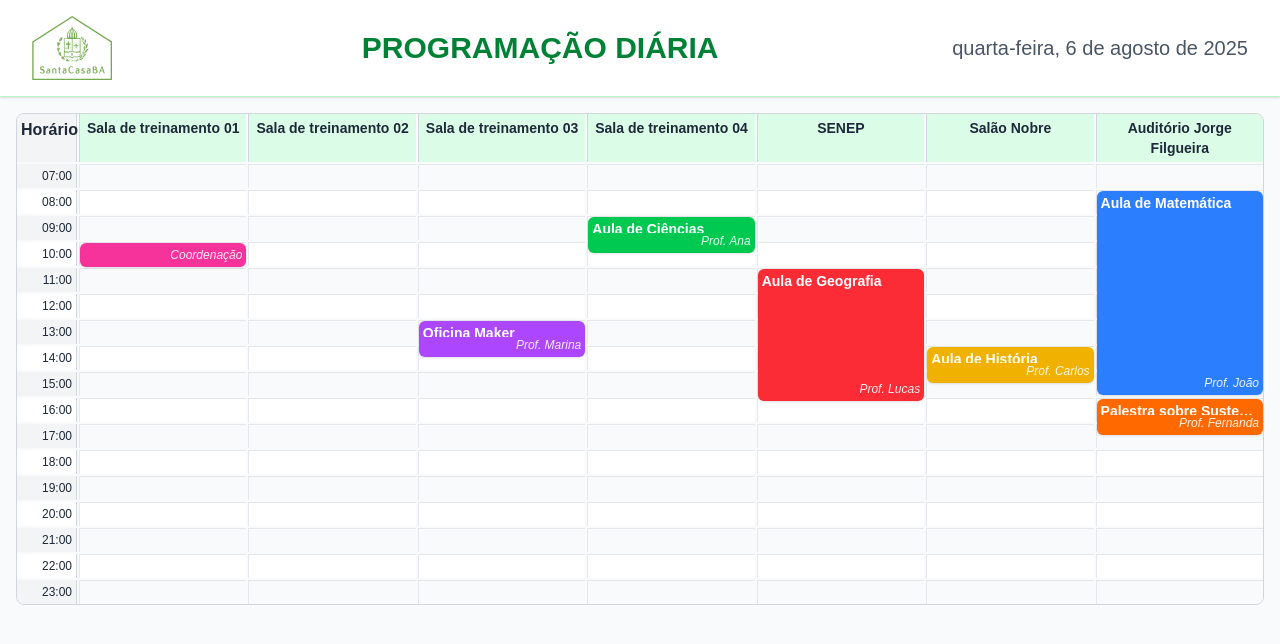
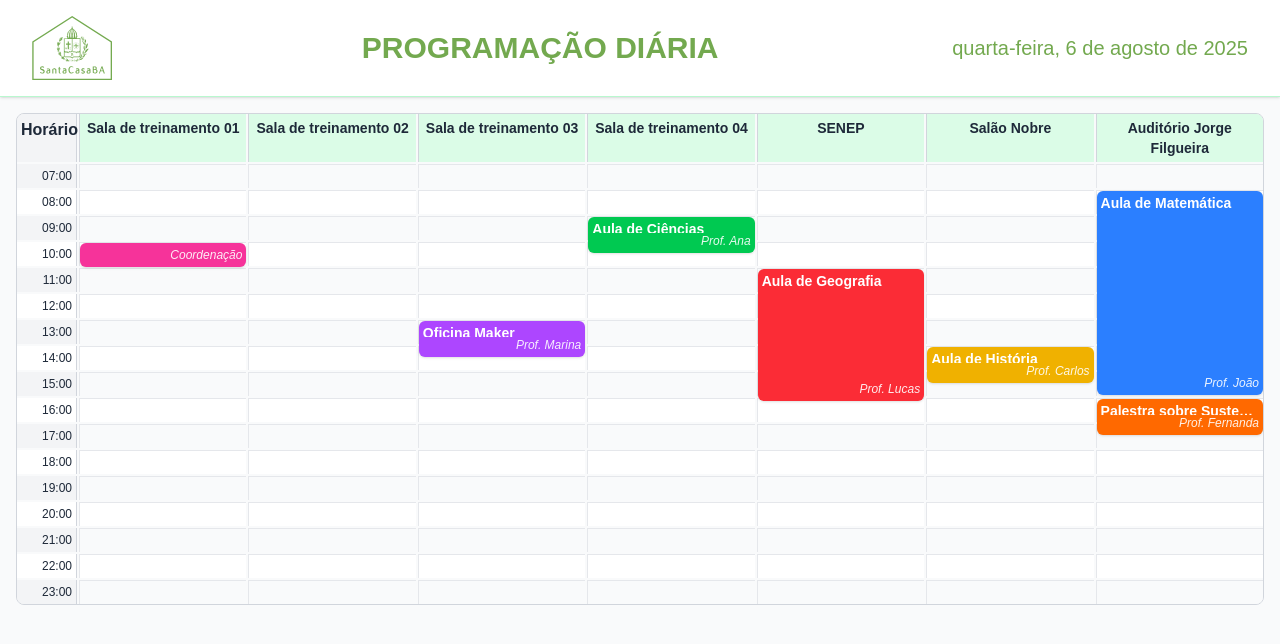
Before and after one commit to imsseixas/tela-publica-agendamento-salas, a Next.js app: page / in a window 1280 px wide. Shown: the top 644 px of the page. Built offline with nearby package versions, Linux system fonts and the light colour scheme.

Commit message:
Padronização das cores dos texto do Header

```diff
--- a/src/app/page.js
+++ b/src/app/page.js
@@ -78,12 +78,22 @@ export default function Home() {
         </div>
         {/* Título centralizado */}
         <div className="flex-1 flex justify-center">
-          <h1 className="text-xl font-bold text-green-700 md:text-2xl lg:text-3xl text-center">PROGRAMAÇÃO DIÁRIA</h1>
+          <h1
+            className="text-xl font-bold md:text-2xl lg:text-3xl text-center"
+            style={{ color: '#73A94F' }}
+          >
+            PROGRAMAÇÃO DIÁRIA
+          </h1>
         </div>
-        {/* Data à direita */}
-        <div>
-          <p className="text-sm font-medium text-gray-600 md:text-base lg:text-xl">{currentDate}</p>
-        </div>
+            {/* Data à direita */}
+      <div>
+        <p
+          className="text-sm font-medium md:text-base lg:text-xl"
+          style={{ color: '#73A94F' }}
+        >
+          {currentDate}
+        </p>
+      </div>
       </header>
 
       <div className="p-2 md:p-4 flex-grow overflow-auto">
```
